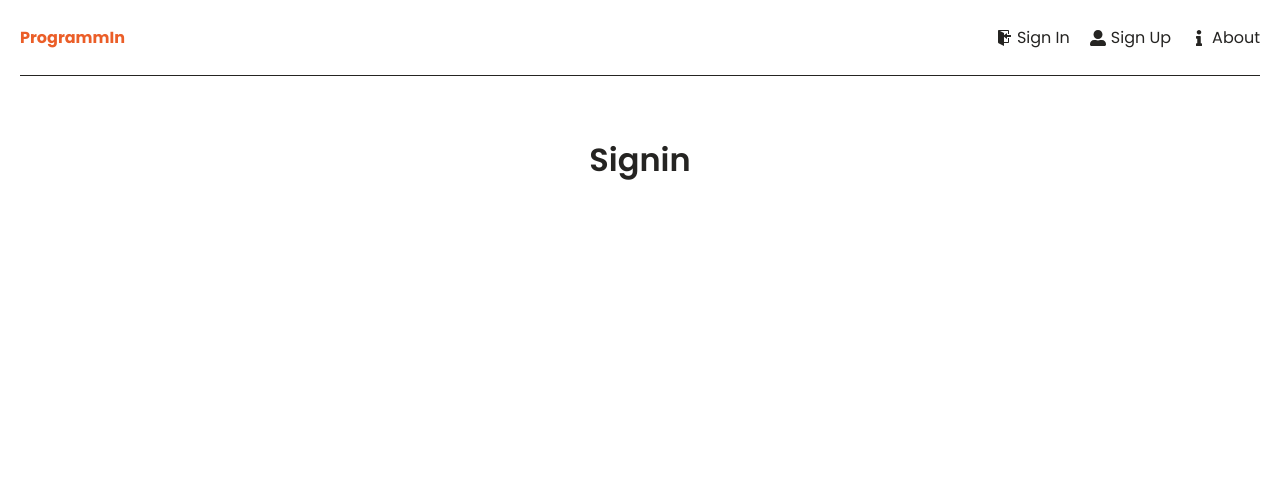
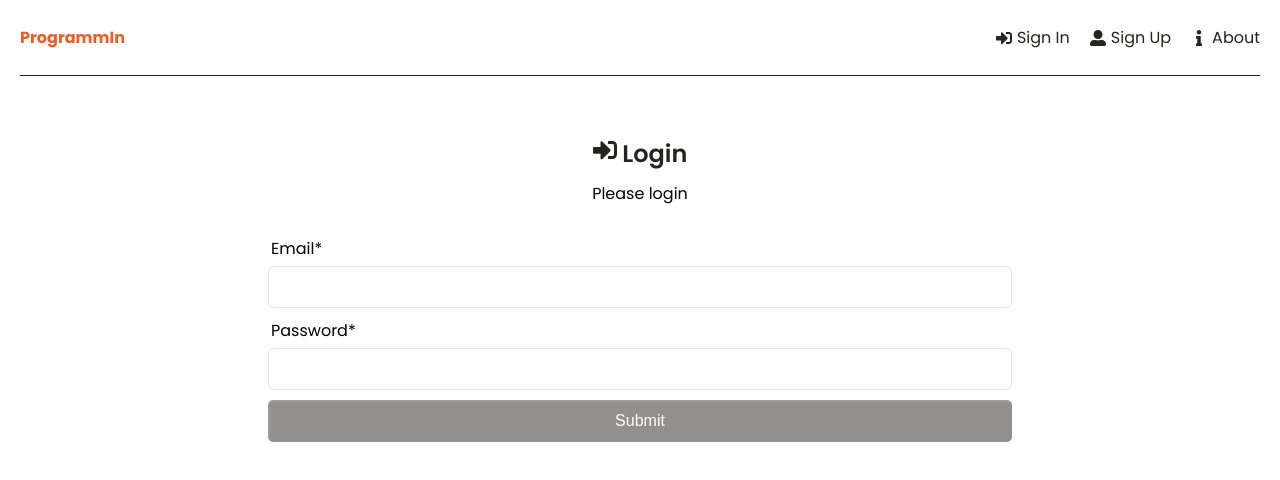
Before and after one commit to piotrd22/programmIn, a React (Create React App) app in the folder client/: page / in a window 1280 px wide. Shown: the top 480 px of the page. Built offline with nearby package versions, Linux system fonts and the light colour scheme.

Commit message:
added signin ui

```diff
--- a/client/src/components/Header.jsx
+++ b/client/src/components/Header.jsx
@@ -1,6 +1,5 @@
 import React from "react";
-import { GoSignIn, GoSignOut } from "react-icons/go";
-import { FaUserAlt, FaInfo } from "react-icons/fa";
+import { FaUserAlt, FaInfo, FaSignInAlt } from "react-icons/fa";
 import { Link } from "react-router-dom";
 
 function Header() {
@@ -10,7 +9,7 @@ function Header() {
       <ul>
         <li>
           <Link to="/">
-            <GoSignIn />
+            <FaSignInAlt />
             Sign In
           </Link>
         </li>
--- a/client/src/index.scss
+++ b/client/src/index.scss
@@ -91,7 +91,7 @@ li {
 }
 
 .form {
-  width: 80%;
+  width: 60%;
   margin: 0 auto;
 }
 
@@ -130,8 +130,8 @@ li {
 .btn {
   padding: 10px 20px;
   border-radius: 5px;
-  background: $hovercol;
-  color: $blackcol;
+  background: $blackcol;
+  color: white;
   font-size: 16px;
   font-weight: 500;
   cursor: pointer;
--- a/client/src/pages/Signin.jsx
+++ b/client/src/pages/Signin.jsx
@@ -1,9 +1,118 @@
-import React from "react";
+import { useFormik } from "formik";
+import { FaSignInAlt } from "react-icons/fa";
+import { useState } from "react";
+import axios from "axios";
 
 function Signin() {
+  const [errorEmail, setErrorEmail] = useState(false);
+  const [errorPassw, setErrorPassw] = useState(false);
+
+  const validate = (values) => {
+    const errors = {};
+
+    if (!values.password) {
+      errors.password = "Required";
+    } else if (
+      !/(?=^.{6,}$)(?=.*[0-9])(?=.*[A-Z])(?=.*[a-z])(?=.*[^A-Za-z0-9]).*/.test(
+        values.password
+      )
+    ) {
+      errors.password = "Use Stronger Password";
+    }
+
+    if (!values.email) {
+      errors.email = "Required";
+    } else if (
+      !/^[A-Z0-9._%+-]+@[A-Z0-9.-]+\.[A-Z]{2,4}$/i.test(values.email)
+    ) {
+      errors.email = "Incorrect email format";
+    }
+
+    return errors;
+  };
+
+  const reset = () => {
+    formik.resetForm();
+    setErrorEmail(false);
+    setErrorPassw(false);
+  };
+
+  const formik = useFormik({
+    initialValues: {
+      email: "",
+      password: "",
+    },
+    validate,
+    onSubmit: async (user) => {
+      await axios
+        .post("http://localhost:8080/api/auth/signin", user)
+        .then(() => reset())
+        .catch((error) => {
+          if (error.response.status === 404) {
+            setErrorEmail(true);
+            setErrorPassw(false);
+          } else if (error.response.status === 409) {
+            setErrorPassw(true);
+            setErrorEmail(false);
+          } else alert(error.response);
+        });
+    },
+  });
+
   return (
-    <div>
-      <h1>Signin</h1>
+    <div className="Signin">
+      <section className="heading">
+        <h1>
+          <FaSignInAlt /> Login
+        </h1>
+        <p>Please login</p>
+      </section>
+
+      <section className="form">
+        <form onSubmit={formik.handleSubmit}>
+          <div className="form-group">
+            <label htmlFor="email">Email*</label>
+            <input
+              id="email"
+              name="email"
+              type="email"
+              onChange={formik.handleChange}
+              value={formik.values.email}
+            />
+            {formik.errors.email === "Incorrect email format" ? (
+              <div className="error-message">{formik.errors.email}</div>
+            ) : null}
+          </div>
+          <div className="form-group">
+            <label htmlFor="password">Password*</label>
+            <input
+              id="password"
+              name="password"
+              type="password"
+              onChange={formik.handleChange}
+              value={formik.values.password}
+            />
+            {formik.errors.password === "Use Stronger Password" ? (
+              <div className="error-message">
+                {formik.errors.password}
+                <p className="error-sub">
+                  The password should contain at least 1 capital letter, 1
+                  special character, 1 number and be at least 6 characters long
+                </p>
+              </div>
+            ) : null}
+          </div>
+          {errorEmail && <div className="error-message">User not found</div>}
+          {errorPassw && <div className="error-message">Wrong password</div>}
+          <button
+            className="btn btn-block"
+            type="submit"
+            disabled={!formik.isValid || !formik.dirty}
+          >
+            Submit
+          </button>
+        </form>
+      </section>
     </div>
   );
 }
--- a/client/src/pages/Signup.jsx
+++ b/client/src/pages/Signup.jsx
@@ -37,7 +37,7 @@ function Signup() {
         values.password
       )
     ) {
-      errors.password = "Use Stronger Password";
+      errors.password = "Use stronger password";
     }
 
     if (!values.email) {
@@ -121,7 +121,10 @@ function Signup() {
               value={formik.values.email}
             />
             {formik.errors.email === "Incorrect email format" ? (
-              <div className="error-message">{formik.errors.email}</div>
+              <div className="error-message">
+                {formik.errors.email}
+                <p className="error-sub">Check entered email</p>
+              </div>
             ) : null}
           </div>
           <div className="form-group">
@@ -133,7 +136,7 @@ function Signup() {
               onChange={formik.handleChange}
               value={formik.values.password}
             />
-            {formik.errors.password === "Use Stronger Password" ? (
+            {formik.errors.password === "Use stronger password" ? (
               <div className="error-message">
                 {formik.errors.password}
                 <p className="error-sub">
```
